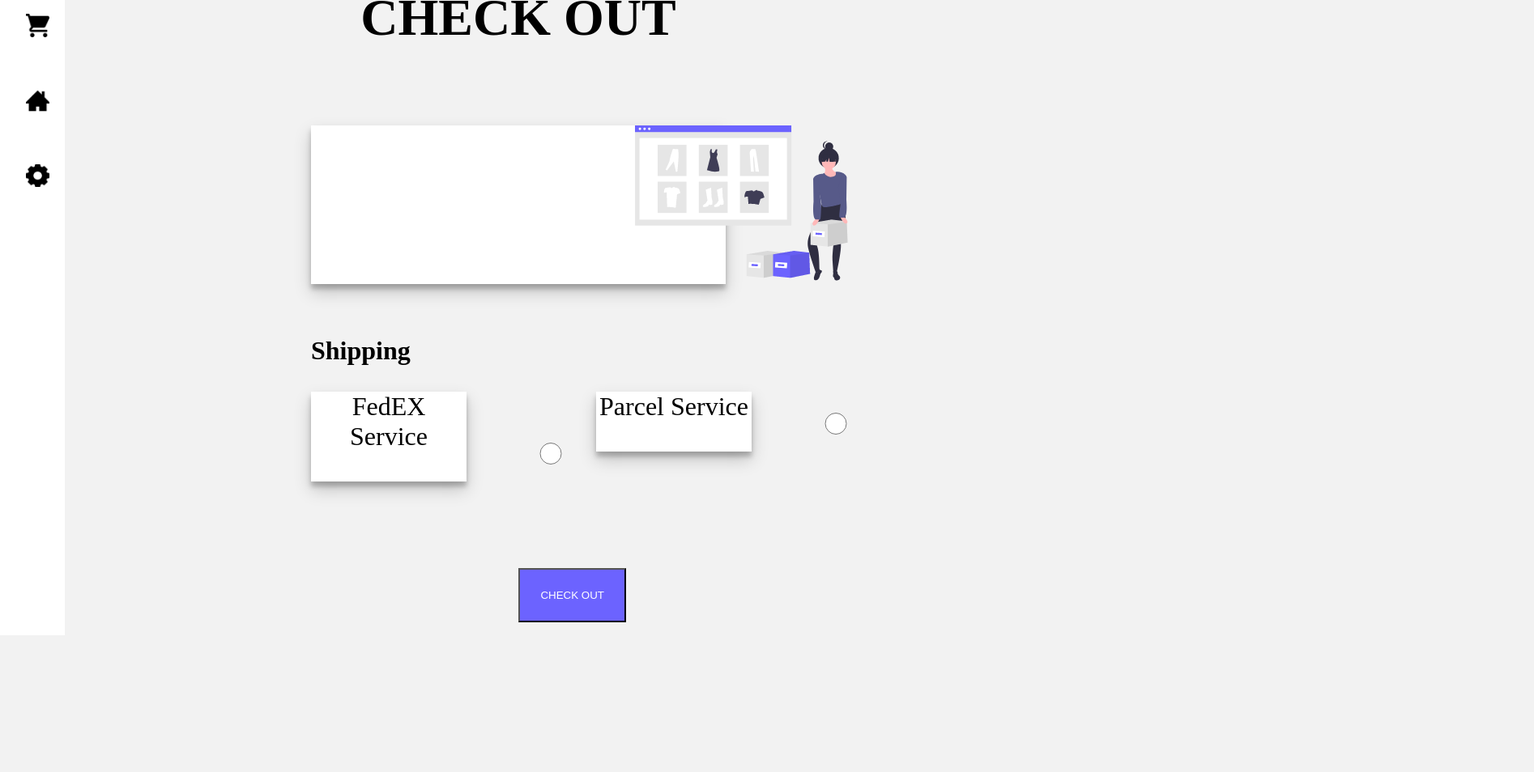
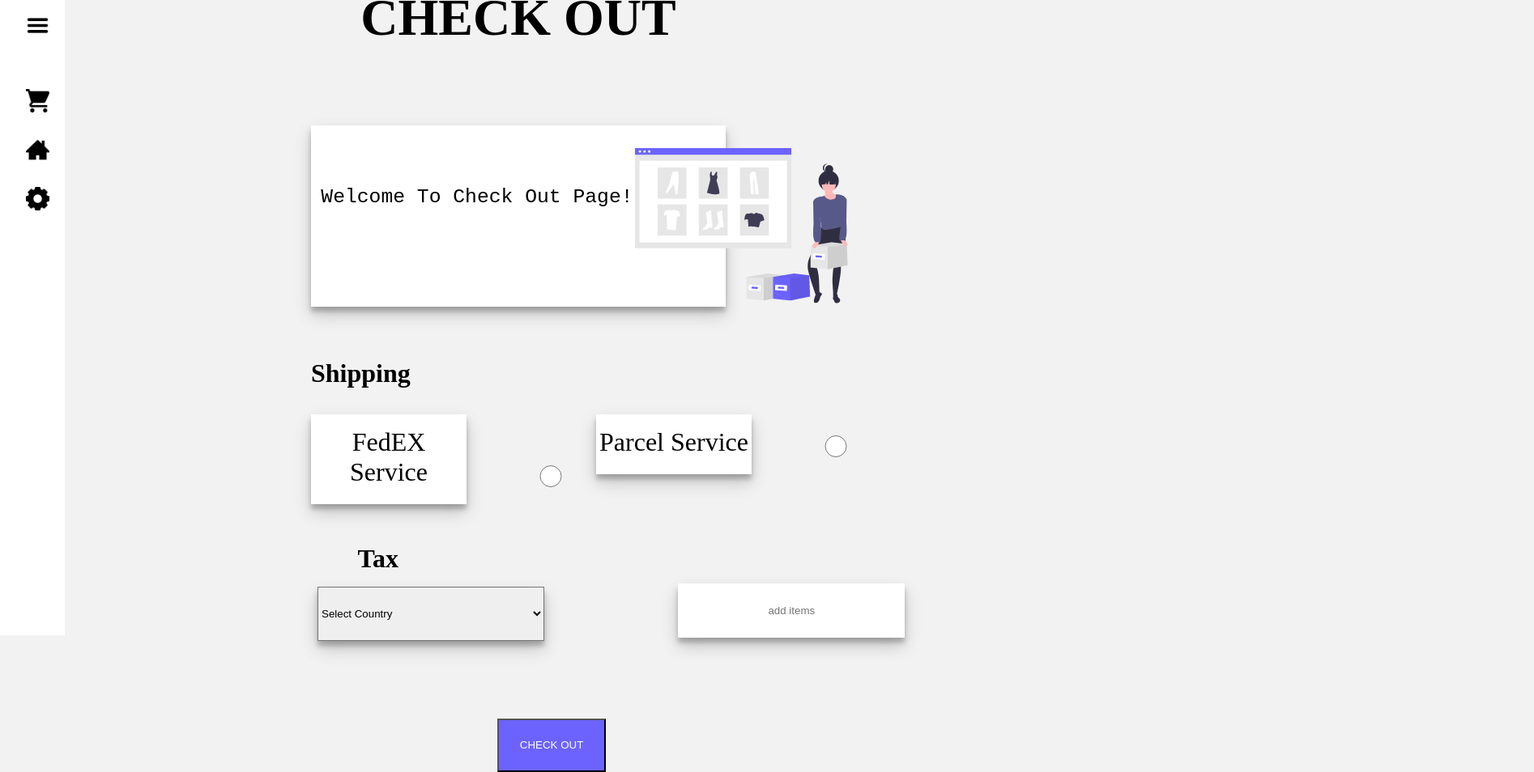
Before and after one commit to lukastomasek/Websotre-form, a plain HTML site: page index.html in a window 1280 px wide. Shown: the part 15-969 px from the top of the page at 81% size, 1894 px wide, since content can reach past the window. Before the commit the page ends 800 px from the top, so only its background shows below. Drawn offline with Linux system fonts and the light colour scheme.

Commit message:
added js logic for check out

```diff
--- a/css/index.css
+++ b/css/index.css
@@ -5,6 +5,7 @@
   --bg-col-1: #f2f2f2;
   --primary-col: #6c63ff;
   --noto-sans-font: "Jost", sans-serif;
+  --shadow: 0px 10px 20px rgba(0, 0, 0, 0.19), 0 6px 6px rgba(0, 0, 0, 0.23);
 }
 * {
   padding: 0;
@@ -41,6 +42,15 @@ button {
   width: 10em;
   color: white;
 }
+
+option {
+  font-size: 2em;
+}
+select {
+  width: 21em;
+  height: 5em;
+  box-shadow: var(--shadow);
+}
 .side-bar {
   background-color: white;
   width: 3em;
@@ -55,7 +65,7 @@ button {
 
 .store {
   position: relative;
-  top: 2em;
+  top: 6em;
   float: left;
 }
 
@@ -67,13 +77,24 @@ button {
 
 .home {
   position: relative;
-  top: 6em;
+  top: 8em;
   float: left;
+}
+.hamburger {
+  position: relative;
+  float: left;
+  top: 2em;
 }
 
 .items {
   background-color: var(--primary-col);
   border-radius: 50%;
+}
+
+.icons:hover {
+  transform: scale(1.2);
+  border-radius: 50%;
+  background-color: var(--primary-col);
 }
 
 .illustration {
@@ -82,7 +103,15 @@ button {
   top: 6em;
   background-color: white;
   width: 40%;
-  box-shadow: 0px 10px 20px rgba(0, 0, 0, 0.19), 0 6px 6px rgba(0, 0, 0, 0.23);
+  box-shadow: var(--shadow);
+}
+.welcome-txt {
+  font-size: 1.9em;
+  font-family: monospace;
+  text-transform: capitalize;
+  position: relative;
+  top: 3em;
+  left: 0.5em;
 }
 
 .store-f {
@@ -96,7 +125,7 @@ button {
   top: 5em;
   width: 15%;
   background-color: white;
-  box-shadow: 0px 10px 20px rgba(0, 0, 0, 0.19), 0 6px 6px rgba(0, 0, 0, 0.23);
+  box-shadow: var(--shadow);
   text-transform: capitalize;
   text-align: center;
   font-size: 2em;
@@ -108,12 +137,17 @@ button {
   top: 5em;
   width: 15%;
   background-color: white;
-  box-shadow: 0px 10px 20px rgba(0, 0, 0, 0.19), 0 6px 6px rgba(0, 0, 0, 0.23);
+  box-shadow: var(--shadow);
   text-transform: capitalize;
   text-align: center;
   font-size: 2em;
   margin-left: 5em;
 }
+.parcel-txt {
+  position: relative;
+  top: 0.5em;
+}
+
 #fedex,
 #parcel {
   position: relative;
@@ -127,7 +161,39 @@ input[type="radio"] {
 }
 
 .submit-btn {
-  position: fixed;
-  left: 50%;
-  bottom: 1em;
+  position: relative;
+  left: 48%;
+  bottom: -25em;
 }
+
+button:hover {
+  transform: scale(1.1);
+  color: black;
+}
+
+.tax-h2 {
+  font-size: 2em;
+  margin-bottom: 1em;
+  text-transform: capitalize;
+  position: relative;
+  left: -8%;
+  top: 10em;
+}
+
+.tax {
+  position: relative;
+  float: left;
+  top: 19em;
+  left: -9.5em;
+}
+
+.q-box {
+  width: 21em;
+  height: 5em;
+  text-align: center;
+  box-shadow: var(--shadow);
+  border-style: none;
+  position: relative;
+  top: 22.5em;
+  left: 1em;
+}
--- a/index.html
+++ b/index.html
@@ -12,6 +12,13 @@
     <header>
       <nav class="side-bar">
         <ul>
+          <li id="hm">
+            <img
+              class="icons hamburger"
+              src="img/hm_menu.png"
+              alt="hamburger-menu icon"
+            />
+          </li>
           <li>
             <img
               class="icons store"
@@ -36,22 +43,51 @@
     <h1>check out</h1>
     <section>
       <div class="illustration">
+        <p class="welcome-txt">welcome to check out page!</p>
         <img class="store-f" src="img/Group 1.png" alt="shopping-ill" />
       </div>
       <h2>shipping</h2>
       <div class="shipping-1">
-        <div class="fedex">fedEX Service</div>
-        <input type="radio" name="fedex" id="fedex" value="12.99" />
+        <div class="fedex"><p class="parcel-txt">fedEX Service</p></div>
+        <input type="radio" name="check" id="fedex" value="12.99" />
       </div>
       <aside>
         <div class="shipping-2">
-          <div class="parcel">parcel Service</div>
-          <input type="radio" name="parcel" id="parcel" value="19.99" />
+          <div class="parcel"><p class="parcel-txt">parcel Service</p></div>
+          <input type="radio" name="check" id="parcel" value="19.99" />
         </div>
       </aside>
     </section>
 
-    <div class="submit-btn"><button>check out</button></div>
+    <section>
+      <h2 class="tax-h2">tax</h2>
+      <div class="tax">
+        <select name="select-country" id="s-state">
+          <option value="">Select Country</option>
+          <option value="CA">Canada</option>
+          <option value="US">US</option>
+          <option value="EU">Germany</option>
+        </select>
+      </div>
+    </section>
+
+    <section>
+      <input
+        type="text"
+        name="quantity"
+        id="quantity"
+        placeholder="add items"
+        min="1"
+        max="10"
+        maxlength="10"
+        value=""
+        class="q-box"
+      />
+    </section>
+
+    <div class="submit-btn">
+      <button id="check-out-btn">check out</button>
+    </div>
     <script src="/js/app.js"></script>
   </body>
 </html>
--- a/js/app.js
+++ b/js/app.js
@@ -1,7 +1,44 @@
-let $sBtn = document.getElementById("sbmt");
+let $sBtn = document.getElementById("check-out-btn");
+let $state = document.getElementById("s-state");
+let $quantity = document.getElementById("quantity");
+let taxVal;
+let total;
+let itemsVal;
+let shippingCost;
+let radioName = "check";
 
-window.addEventListener("DOMContentLoaded", function () {});
+window.addEventListener("DOMContentLoaded", function () {
+  $state.addEventListener("change", function () {
+    event.preventDefault();
+    // checking tax
+    switch ($state.value) {
+      case "CA":
+        taxVal = 13;
+        break;
+      case "US":
+        taxVal = 10;
+        break;
+      case "EU":
+        taxVal = 21;
+        break;
+    }
+  });
+});
+$sBtn.addEventListener("click", function () {
+  if ($state.value === "") {
+    $state.focus();
+    alert("choose country");
+  }
+  // checking shipping cost
+  if (document.getElementById("fedex").checked) {
+    shippingCost = parseInt(document.getElementById("fedex").value, 10);
+  } else if (document.getElementById("parcel").checked) {
+    shippingCost = parseInt(document.getElementById("parcel").value);
+  }
 
-$sBtn.addEventListener("submit", function () {
-  alert("hi");
+  // adding up to total value
+  itemsVal = (parseInt($quantity.value, 10) || 0) * 12.99;
+  taxVal = Math.floor(taxVal) * 100;
+  total = itemsVal + shippingCost + taxVal / 100;
+  console.log(`$ ${total.toFixed(2)} `);
 });
```
Also changed, not shown: img/hm_menu.png (added).
